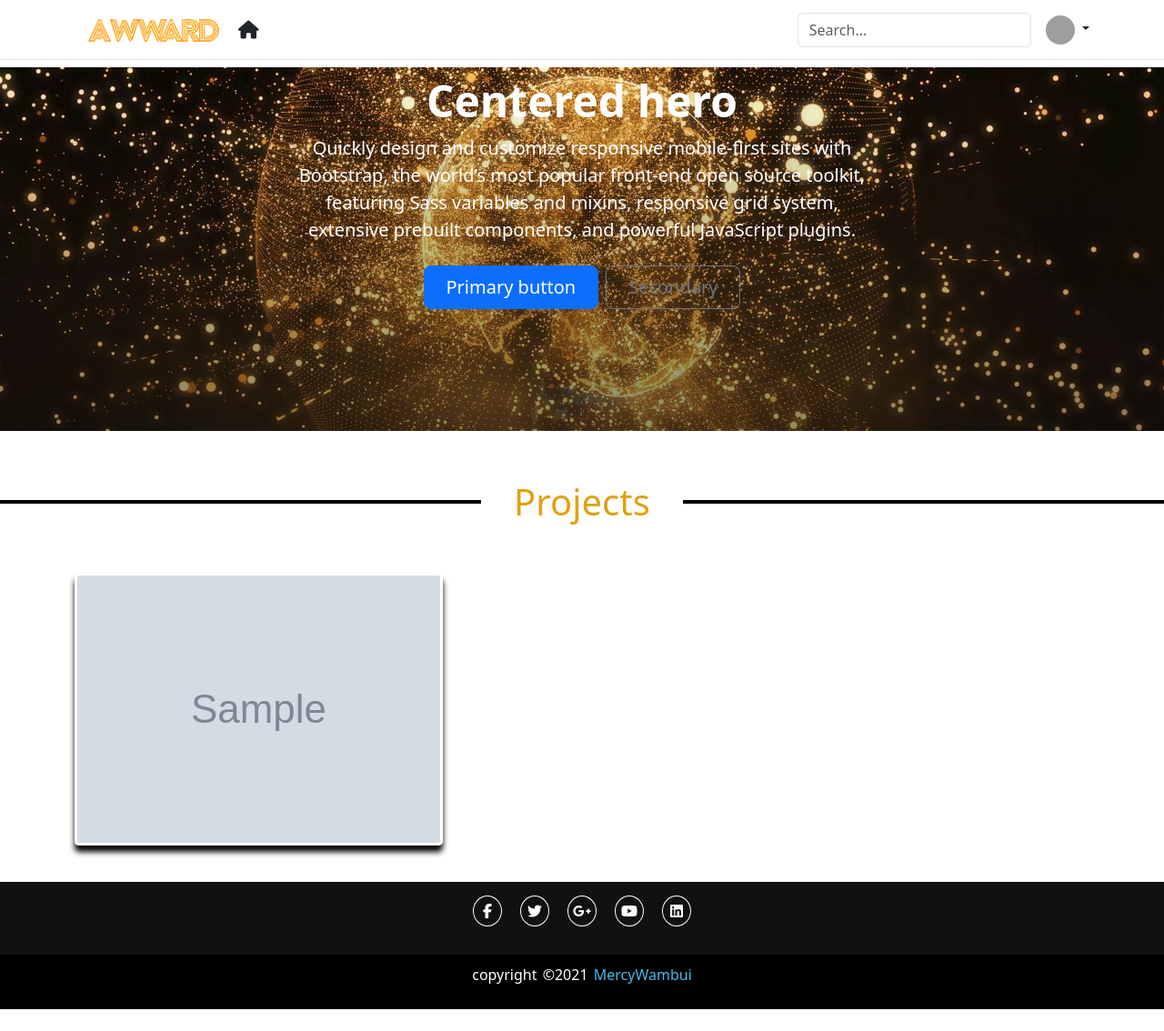
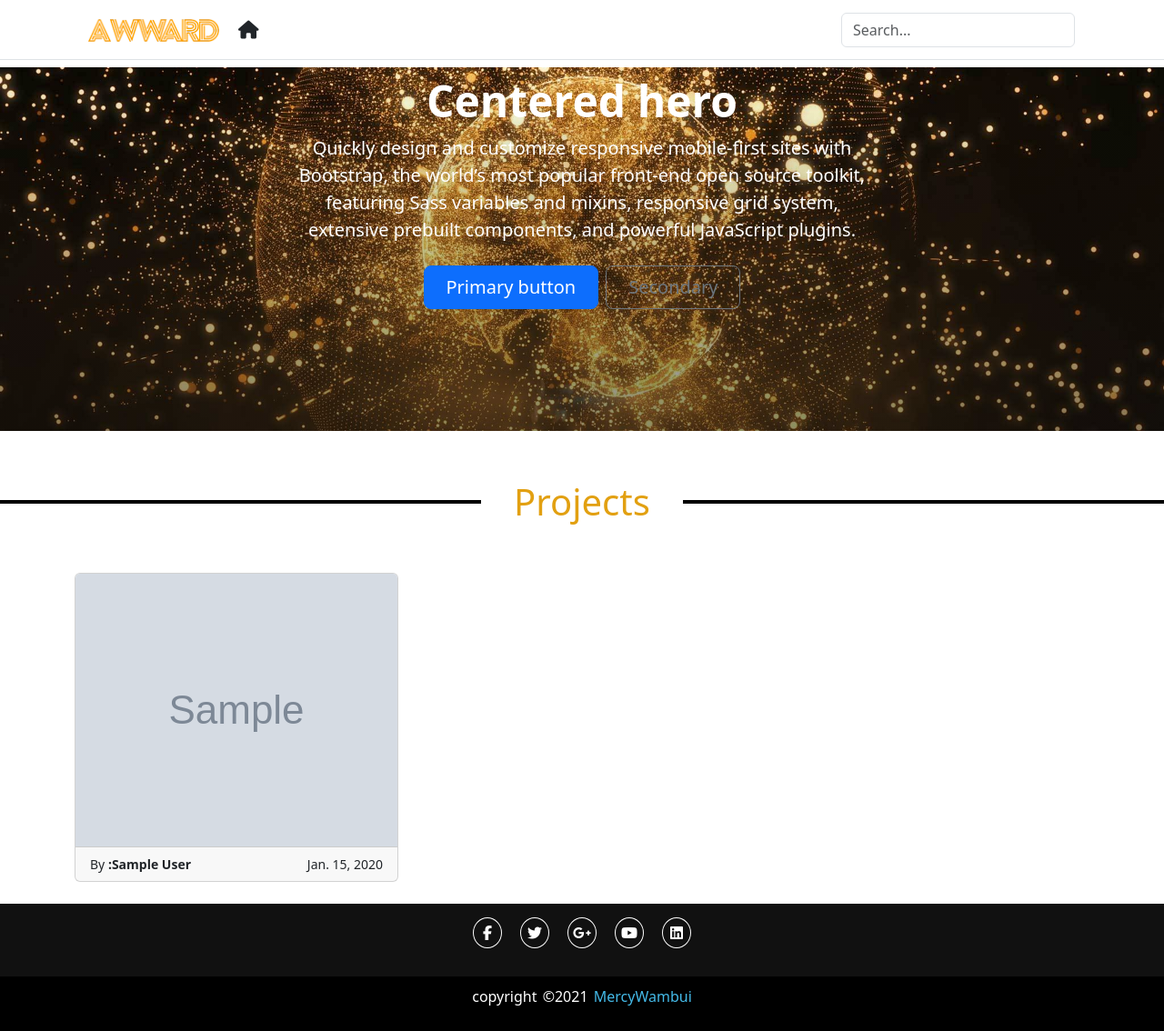
Before and after one commit to Mercywairimu01/Awwards, a Django app: template award/templates/index.html in a window 1280 px wide. Shown: the whole page at 91% size. Before the commit the page ends 1110 px from the top, so only its background shows below. Run offline with Django 3.2, Linux system fonts and the light colour scheme; the template is opened without the code that fills it: most values are stand-ins (such as "Sample title", 1, 10 or a date in 2020); grey boxes marked "Sample" are stand-in pictures; some libraries are stand-ins or nearby versions; grey boxes are pictures that could not be loaded.

Commit message:
add templates for the search ,post details and post update form

```diff
--- a/award/templates/base.html
+++ b/award/templates/base.html
@@ -33,22 +33,23 @@
 
             </ul>
 
-            <form class="col-12 col-lg-auto mb-3 mb-lg-0 me-lg-3">
-              <input type="search" class="form-control" placeholder="Search..." aria-label="Search">
+            <form class="col-12 col-lg-auto mb-3 mb-lg-0 me-lg-3" role="search" action='{% url "search" %}'>
+              <input type="search" class="form-control" placeholder="Search..." aria-label="Search" name="search">
             </form>
-
+            {% if user.is_authenticated %}
             <div class="dropdown text-end">
               <a href="#" class="d-block link-dark text-decoration-none dropdown-toggle" id="dropdownUser1" data-bs-toggle="dropdown" aria-expanded="false">
-                <img src="https://github.com/mdo.png" alt="mdo" width="32" height="32" class="rounded-circle">
+                <img src="{{user.profile.profile_picture.url}}" alt="mdo" width="32" height="32" class="rounded-circle">
               </a>
               <ul class="dropdown-menu text-small" aria-labelledby="dropdownUser1">
                 <li><a class="dropdown-item" href="#">New project...</a></li>
                 <li><a class="dropdown-item" href="#">Settings</a></li>
-                <li><a class="dropdown-item" href="#">Profile</a></li>
+                <li><a class="dropdown-item" href="{% url 'profile' %}">Profile</a></li>
                 <li><hr class="dropdown-divider"></li>
-                <li><a class="dropdown-item" href="#">Sign out</a></li>
+                <li><a class="dropdown-item" href="{% url 'logout' %}">Logout</a></li>
               </ul>
             </div>
+            {% endif %}
           </div>
         </div>
       </header>
--- a/award/templates/index.html
+++ b/award/templates/index.html
@@ -24,56 +24,29 @@
 <div class="b-example-divider"></div>
 
 <div class="container">
+    <div class="row row-cols-1 row-cols-md-3 g-4">
 
-    <div class="row">
 
         {% for post in posts%}
 
             <div class="col">
+              <div class="card h-100">
 
-            <!-- trigger modal -->
-      <div  data-bs-toggle="modal" data-bs-target="#exampleModal">
-        <img src="{{post.image.url}}" alt="bla" height="300px"  width="405px" class="landing-img">
-        <ul class="img-info">
-            <div class="nat">
-            <li class="img-author"><span class="visually-hidden"></span>
-              By :{{post.author}}
-            </li>
-            <li class="date-posted"><span class="visually-hidden"></span>
-
+                <a href="{% url 'post-detail' post.id %}">
+                    <img src="{{post.image.url}}" class="card-img-top" alt="..." height="300px"  width="405px">
+                </a>
+                 <div class="card-footer">
+                    <div class="foot">
+                  <small> By <b>:{{post.author}}</b></small>
                   <small>{{post.date|date}}</small>
-            </li>
-            </div>
-          </ul>
-
-      </div>
-
-      <!-- Modal -->
-      <div class="modal fade" id="exampleModal" tabindex="-1" aria-labelledby="exampleModalLabel" aria-hidden="true">
-        <div class="modal-dialog modal-dialog-centered modal-dialog-scrollable">
-          <div class="modal-content">
-            <div class="modal-header">
-              <h5 class="modal-title" id="exampleModalLabel">Modal title</h5>
-              <button type="button" class="btn-close" data-bs-dismiss="modal" aria-label="Close" ></button>
-            </div>
-            <div class="modal-body">...</div>
-            <div class="modal-footer">
-              <button type="button" class="btn btn-secondary" data-bs-dismiss="modal" > Close  </button>
-              <button type="button" class="btn btn-primary"> Save changes </button>
                   </div>
                  </div>
               </div>
-
+            </div>
+      {% endfor %}
+    </div>
 </div>
 
-     </div>
-
-
-      {% endfor %}
-
-
-</div>
-</div>
 
 <!-- footer -->
 <footer class="mt-4">
```
Also changed, not shown: award/templates/post_detail.html (added, +14 -0 lines), award/templates/post_form.html (added, +20 -0 lines), award/templates/profile.html (deleted, +0 -15 lines), award/templates/search.html (added, +27 -0 lines). Lines whose indentation alone changed are shown as unchanged.
